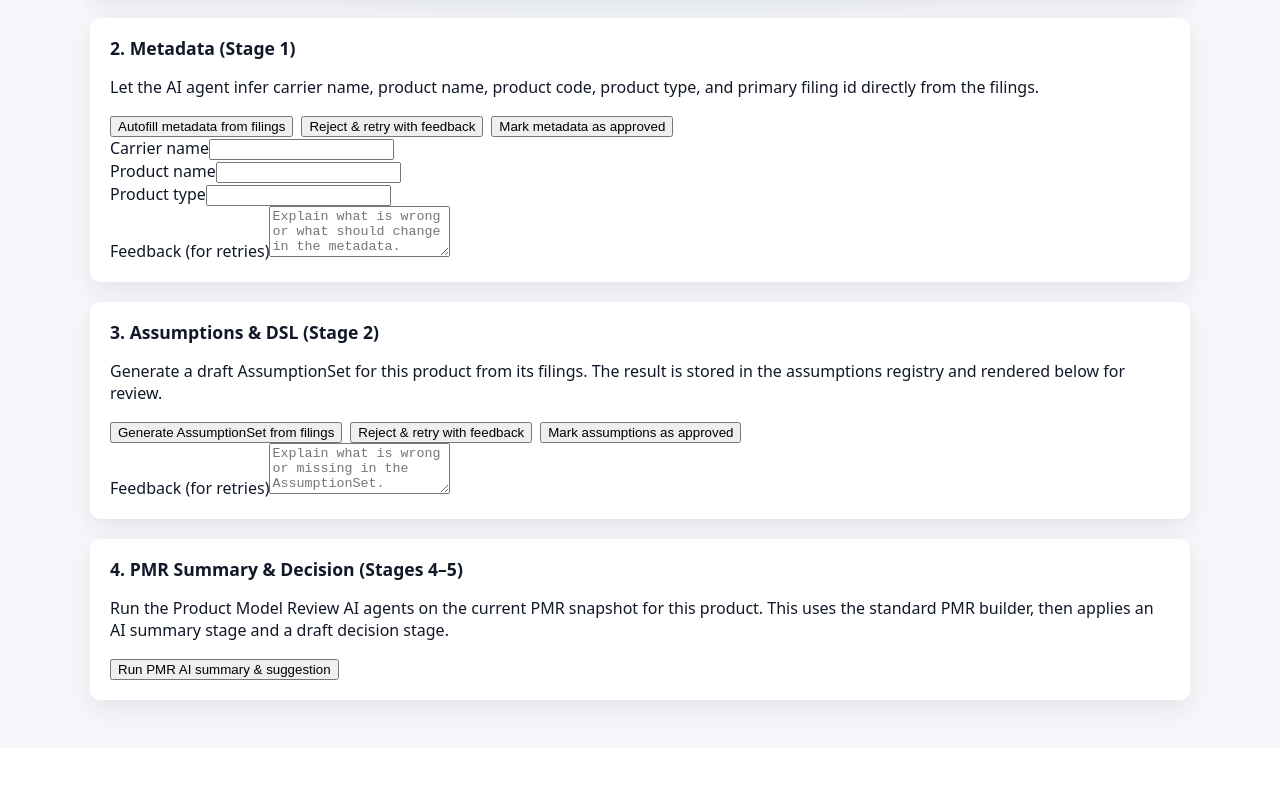
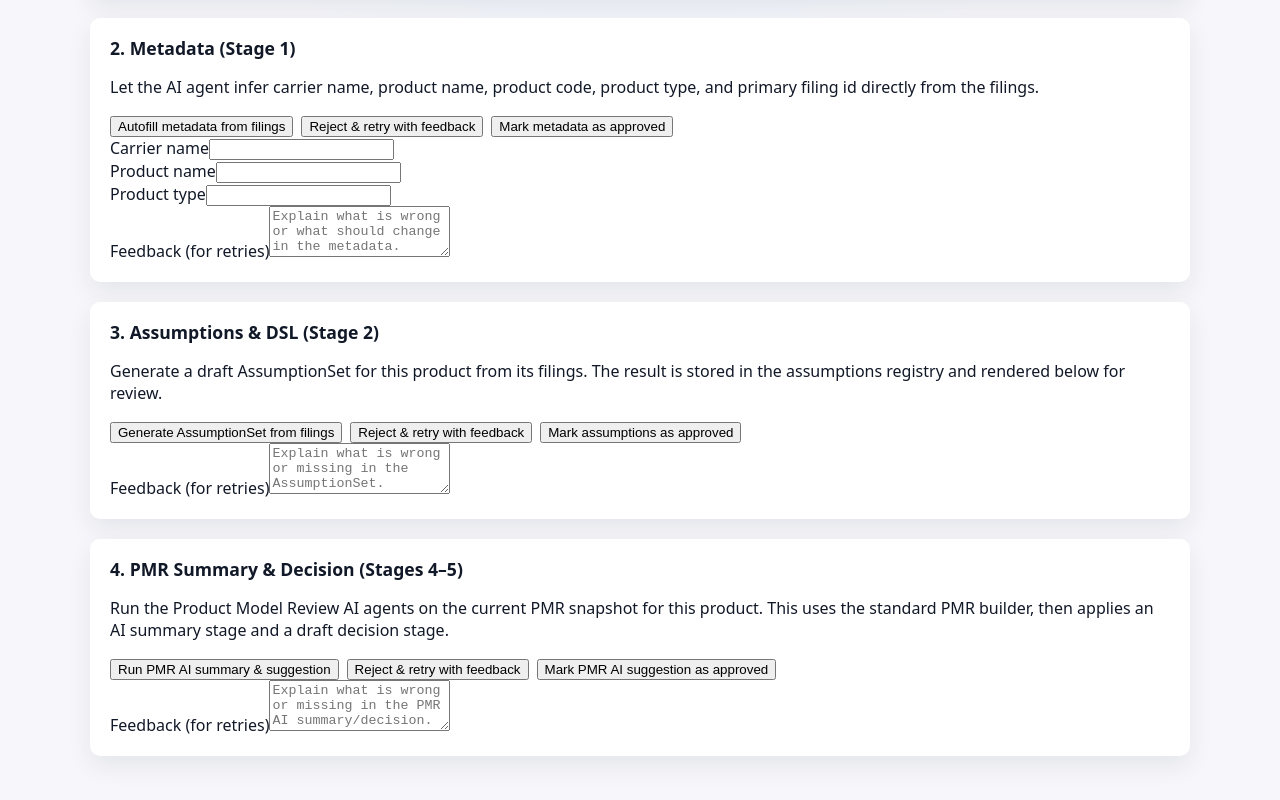
Before and after one commit to billyridgway/actuarypoc, a React (Vite) app in the folder web/: page / in a window 1280 px wide. Shown: the part 444-1244 px from the top of the page. Before the commit the page ends 1192 px from the top, so only its background shows below. Built offline with nearby package versions, Linux system fonts and the light colour scheme.

Commit message:
Add feedback-driven retry loop for PMR AI stage

```diff
--- a/web/AIReviewAgentPage.tsx
+++ b/web/AIReviewAgentPage.tsx
@@ -15,6 +15,8 @@ export const AIReviewAgentPage: React.FC = () => {
   const [assumptionsFeedback, setAssumptionsFeedback] = useState<string>("");
   const [pmrSummary, setPmrSummary] = useState<any | null>(null);
   const [pmrDecision, setPmrDecision] = useState<any | null>(null);
+  const [pmrApproved, setPmrApproved] = useState<boolean>(false);
+  const [pmrFeedback, setPmrFeedback] = useState<string>("");
 
   const [loading, setLoading] = useState<boolean>(false);
   const [error, setError] = useState<string | null>(null);
@@ -210,8 +212,51 @@ export const AIReviewAgentPage: React.FC = () => {
       const data = await res.json();
       setPmrSummary(data.aiSummary || null);
       setPmrDecision(data.aiDecision || null);
+      setPmrApproved(false);
     } catch (e: any) {
       setError(e?.message || "Failed to run PMR AI agents.");
+    } finally {
+      setLoading(false);
+    }
+  };
+
+  const handleRetryPmrWithFeedback = async () => {
+    const code = normalisedCode.trim();
+    if (!code) {
+      setError("Enter a product code before retrying PMR agents.");
+      return;
+    }
+    if (!pmrFeedback.trim()) {
+      setError("Provide feedback explaining what needs to change in the PMR summary/decision.");
+      return;
+    }
+    if (!pmrSummary && !pmrDecision) {
+      setError("Run the PMR agents once before retrying.");
+      return;
+    }
+
+    setError(null);
+    setLoading(true);
+    try {
+      const res = await fetch(`/api/product-model-review/${encodeURIComponent(code)}/ai-summary`, {
+        method: "POST",
+        headers: { "Content-Type": "application/json" },
+        body: JSON.stringify({
+          feedback: pmrFeedback,
+          previousSummary: pmrSummary || undefined,
+          previousDecision: pmrDecision || undefined,
+        }),
+      });
+      if (!res.ok) {
+        const text = await res.text();
+        throw new Error(text || `HTTP ${res.status}`);
+      }
+      const data = await res.json();
+      setPmrSummary(data.aiSummary || null);
+      setPmrDecision(data.aiDecision || null);
+      setPmrApproved(false);
+    } catch (e: any) {
+      setError(e?.message || "Failed to retry PMR agents with feedback.");
     } finally {
       setLoading(false);
     }
@@ -375,6 +420,22 @@ export const AIReviewAgentPage: React.FC = () => {
             <button type="button" onClick={handleRunPmrAgents} disabled={loading}>
               {loading ? "Working…" : "Run PMR AI summary & suggestion"}
             </button>
+            <button
+              type="button"
+              onClick={handleRetryPmrWithFeedback}
+              disabled={loading}
+              style={{ marginLeft: "0.5rem" }}
+            >
+              {loading ? "Working…" : "Reject & retry with feedback"}
+            </button>
+            <button
+              type="button"
+              onClick={() => setPmrApproved(true)}
+              disabled={loading}
+              style={{ marginLeft: "0.5rem" }}
+            >
+              Mark PMR AI suggestion as approved
+            </button>
           </div>
         </div>
         {pmrSummary && (
@@ -426,6 +487,18 @@ export const AIReviewAgentPage: React.FC = () => {
             )}
           </div>
         )}
+        <div className="form-grid">
+          <div className="form-row">
+            <label htmlFor="pmr-feedback">Feedback (for retries)</label>
+            <textarea
+              id="pmr-feedback"
+              value={pmrFeedback}
+              onChange={(e) => setPmrFeedback(e.target.value)}
+              placeholder="Explain what is wrong or missing in the PMR AI summary/decision."
+              rows={3}
+            />
+          </div>
+        </div>
       </section>
     </div>
   );
```
Also changed, not shown: 2 other files (tests, documents, lock files or other folders).
